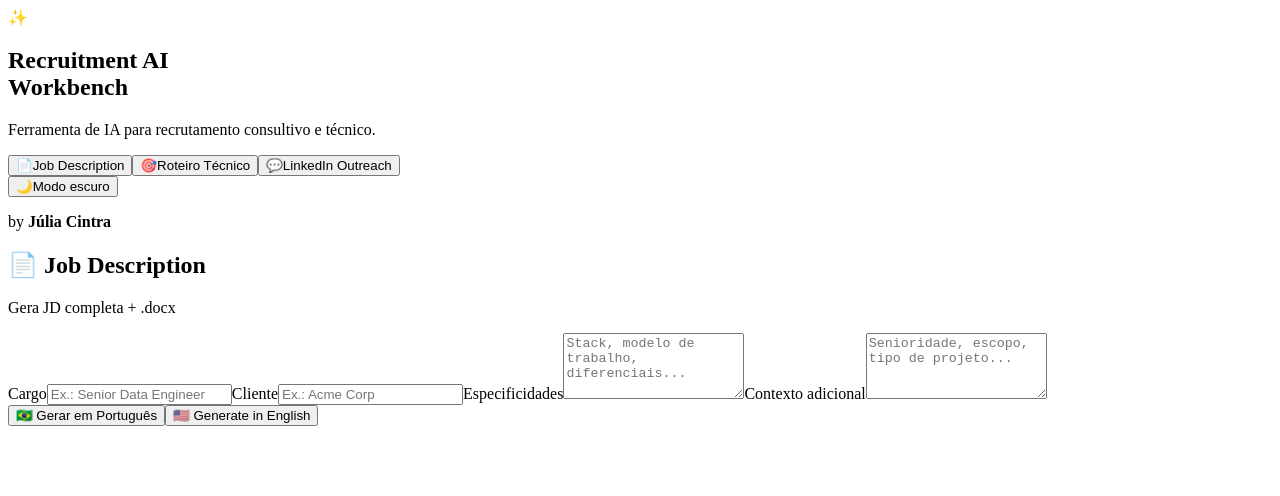
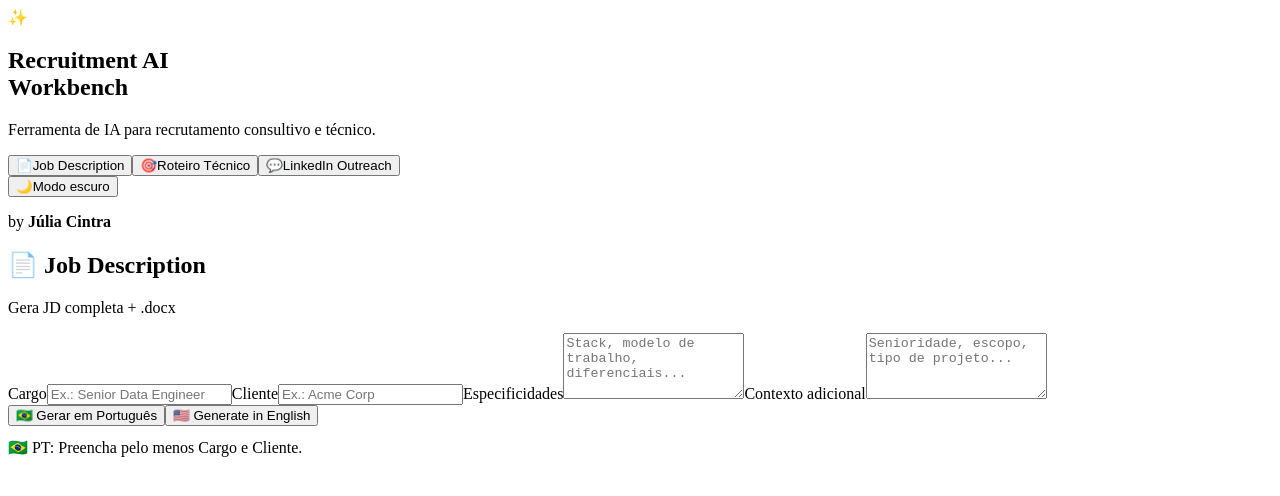
Before and after one commit to juliacintral/recruitment-ai-workbench, a React (Vite) app: page / in a window 1280 px wide. Both pictures are taken after a click on the button "🇧🇷 Gerar em Português". Shown: the top 496 px of the page. Built offline with nearby package versions, Linux system fonts and the light colour scheme; the HTML template or start-up script is replaced by a standard one.

Commit message:
fix: exibe StatusBadge de erro mesmo quando nao ha output gerado

```diff
--- a/src/components/JDPanel.tsx
+++ b/src/components/JDPanel.tsx
@@ -55,6 +55,9 @@ export function JDPanel({ onJDGenerated }: { onJDGenerated: (text: string) => vo
   }, [cliente])
 
   const hasAny = pt.text || en.text
+  // Mostra feedback de status mesmo quando nao ha output (ex: erro de API)
+  const showPtStatus = pt.status !== 'idle'
+  const showEnStatus = en.status !== 'idle'
 
   return (
     <section className="panel">
@@ -86,6 +89,18 @@ export function JDPanel({ onJDGenerated }: { onJDGenerated: (text: string) => vo
           {en.status === 'loading' ? 'Generating EN...' : '🇺🇸 Generate in English'}
         </button>
       </div>
+
+      {/* Status de erro/loading SEMPRE visível, mesmo sem output */}
+      {(showPtStatus && !pt.text) && (
+        <div style={{ marginTop: '12px' }}>
+          <StatusBadge status={pt.status} message={`🇧🇷 PT: ${pt.msg}`} />
+        </div>
+      )}
+      {(showEnStatus && !en.text) && (
+        <div style={{ marginTop: '12px' }}>
+          <StatusBadge status={en.status} message={`🇺🇸 EN: ${en.msg}`} />
+        </div>
+      )}
 
       {/* Outputs lado a lado quando ambos existem, empilhados quando só um */}
       {hasAny && (
```
